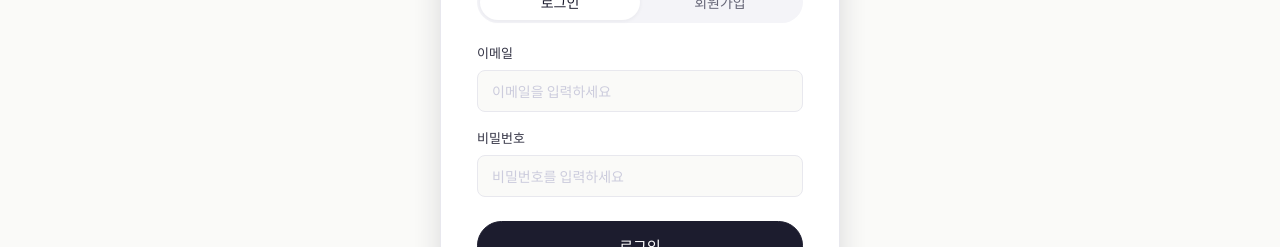
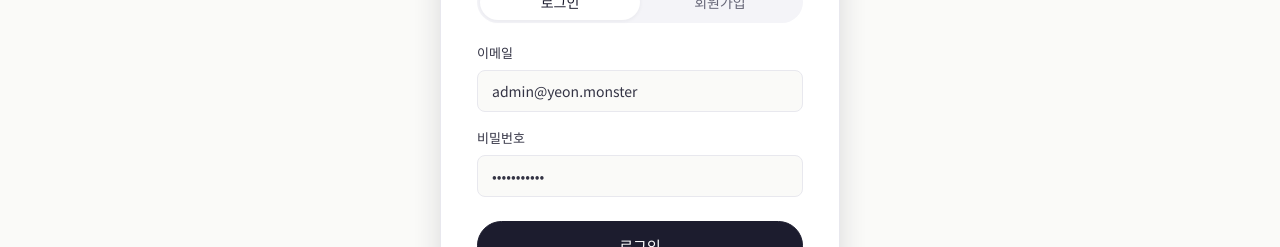
Before and after one commit to yeon02204/funding_frontend, a React (Vite) app: page /login in a window 1280 px wide. Shown: the part 464-711 px from the top of the page. Built offline with nearby package versions, Linux system fonts and the light colour scheme; no server answers; a small style sheet from the web is missing.

Commit message:
feat: pre-fill admin credentials on login page

```diff
--- a/src/pages/Login/index.jsx
+++ b/src/pages/Login/index.jsx
@@ -28,7 +28,7 @@ export default function Login() {
   const [tab, setTab] = useState(urlToken || isResetPath ? "reset-password" : "login");
 
   const [form,    setForm]    = useState({
-    email: "", password: "", nickname: "",
+    email: "admin@yeon.monster", password: "fundit1234!", nickname: "",
     code: "",
     resetToken: urlToken ?? "", newPassword: "", newPasswordConfirm: "",
     findNickname: "",
```
